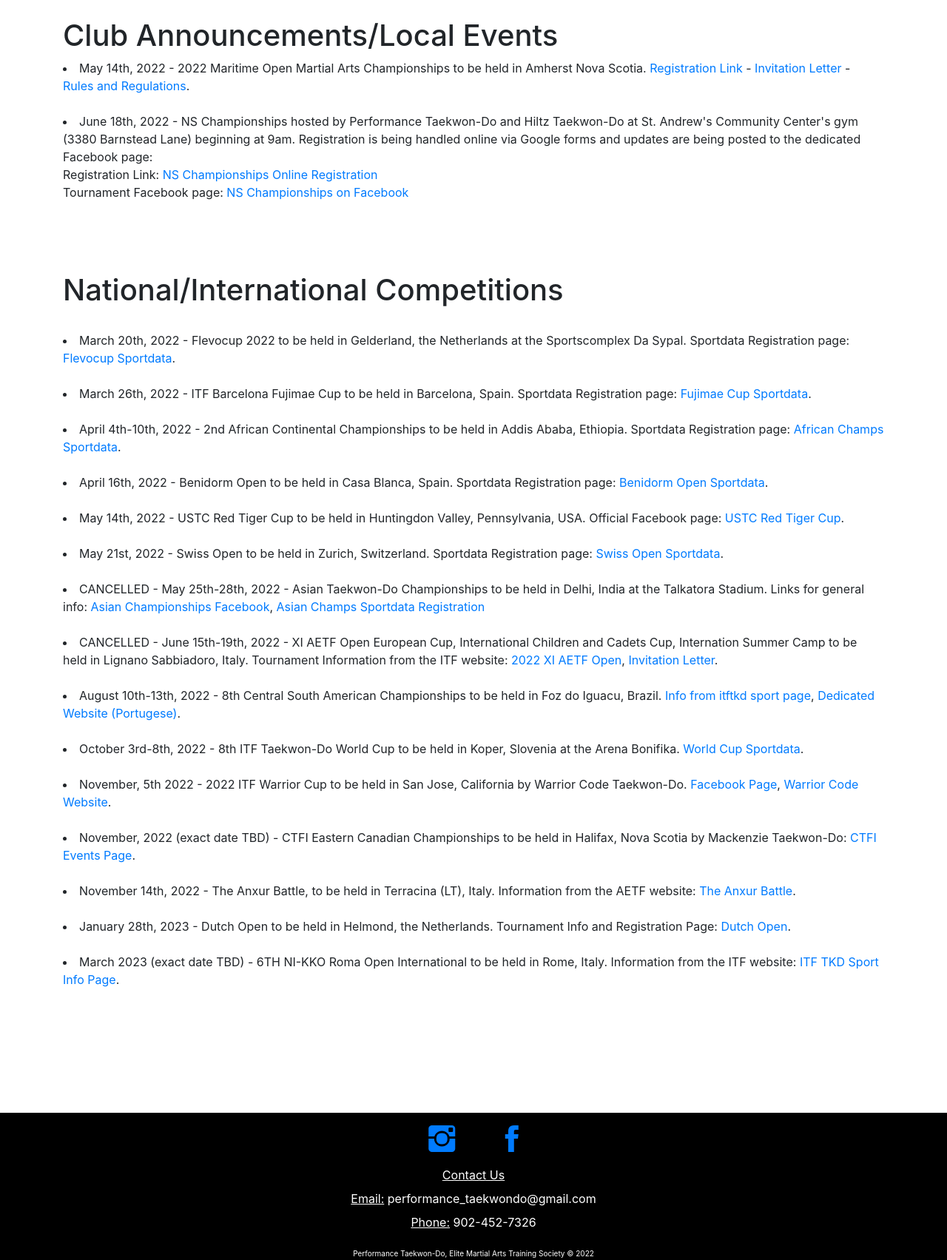
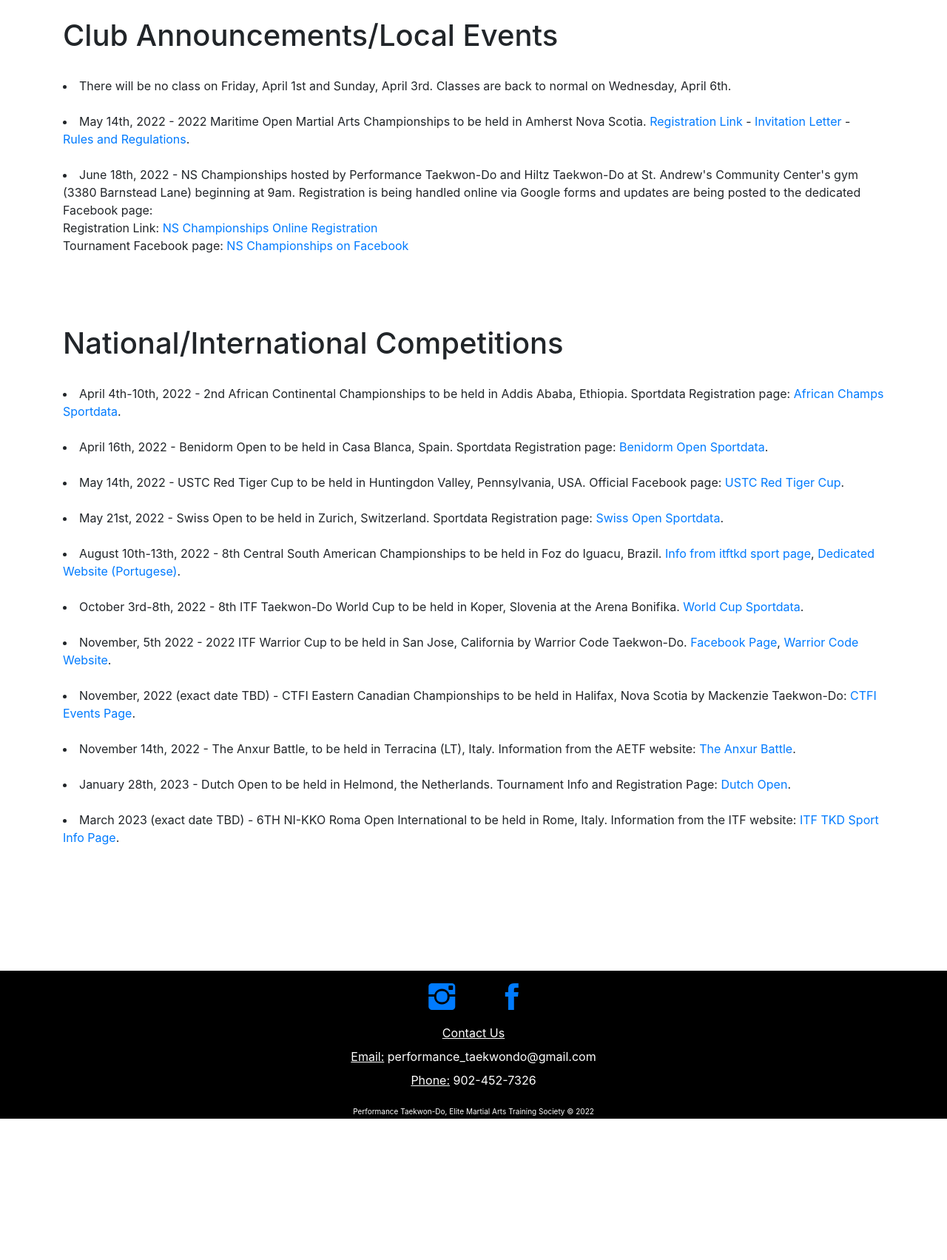
Before and after one commit to saoneil/ptkd_flask_website, a Flask app: page /upcomingevents in a window 1280 px wide. Shown: the part 80-1783 px from the top of the page at 74% size. After the commit the page ends 1592 px from the top, so only its background shows below. Run offline with Flask 2, Linux system fonts and the light colour scheme; some libraries are stand-ins or nearby versions.

Commit message:
events, cancelled classes, team stuff

```diff
--- a/templates/upcomingevents.html
+++ b/templates/upcomingevents.html
@@ -20,7 +20,9 @@
         <div class="container">
         	<br>
           <h1>Club Announcements/Local Events</h1>
-          <ul.a {list-style-type: circle;}>
+          <ul.a {list-style-type: circle;}><br>
+            <li> There will be no class on Friday, April 1st and Sunday, April 3rd. Classes are back to normal on Wednesday, April 6th.
+            </li><br>
             <li>May 14th, 2022 - 2022 Maritime Open Martial Arts Championships to be held in Amherst Nova Scotia.
               <a href="https://forms.gle/PddszpVqqzTY5xS1A">Registration Link</a> -
               <a href="https://drive.google.com/file/d/1uBRbIRDLVpH59ZyJqu0rSUszuF4z6K__/view?usp=sharing">Invitation Letter</a> -
@@ -42,14 +44,6 @@
           <ul.a {list-style-type: circle;}>
 
             <li>
-              March 20th, 2022 - Flevocup 2022 to be held in Gelderland, the Netherlands at the Sportscomplex Da Sypal. Sportdata Registration page: <a href="https://www.sportdata.org/taekwondo_itf/set-online/veranstaltung_info_main.php?active_menu=calendar&vernr=294#a_eventhead">Flevocup Sportdata</a>.
-            </li><br>
-
-            <li>
-              March 26th, 2022 - ITF Barcelona Fujimae Cup to be held in Barcelona, Spain. Sportdata Registration page: <a href="https://www.sportdata.org/taekwondo_itf/set-online/veranstaltung_info_main.php?active_menu=calendar&vernr=289&ver_info_action=info#a_eventhead">Fujimae Cup Sportdata</a>.
-            </li><br>
-
-            <li>
               April 4th-10th, 2022 - 2nd African Continental Championships to be held in Addis Ababa, Ethiopia. Sportdata Registration page: <a href="https://www.sportdata.org/taekwondo_itf/set-online/veranstaltung_info_main.php?active_menu=calendar&vernr=305#a_eventhead">African Champs Sportdata</a>.
             </li><br>
 
@@ -63,16 +57,6 @@
 
             <li>
               May 21st, 2022 - Swiss Open to be held in Zurich, Switzerland. Sportdata Registration page: <a href="https://www.sportdata.org/taekwondo_itf/set-online/veranstaltung_info_main.php?active_menu=calendar&vernr=308#a_eventhead">Swiss Open Sportdata</a>.
-            </li><br>
-
-            <li>
-              CANCELLED - May 25th-28th, 2022 - Asian Taekwon-Do Championships to be held in Delhi, India at the Talkatora Stadium. Links for general info:
-              <a href="https://www.facebook.com/events/talkatora-stadium/asian-taekwon-do-itf-championship-2022/471004007545356/">Asian Championships Facebook</a>,
-              <a href="https://www.sportdata.org/taekwondo_itf/set-online/veranstaltung_info_main.php?active_menu=calendar&vernr=291#a_eventhead">Asian Champs Sportdata Registration</a>
-            </li><br>
-
-            <li>
-              CANCELLED - June 15th-19th, 2022 - XI AETF Open European Cup, International Children and Cadets Cup, Internation Summer Camp to be held in Lignano Sabbiadoro, Italy. Tournament Information from the ITF website: <a href="https://itftkd.sport/event/xi-aetf-open-european-cup/">2022 XI AETF Open</a>, <a href="https://ucarecdn.com/54175722-000f-470a-a6ff-83696dcf122f/">Invitation Letter</a>.
             </li><br>
 
             <li>
```
Also changed, not shown: templates/index.html (+19 -8 lines), templates/provincialteam.html (+10 -0 lines).
